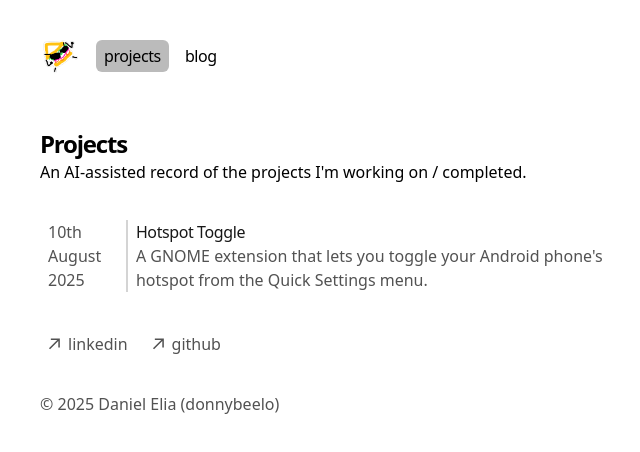
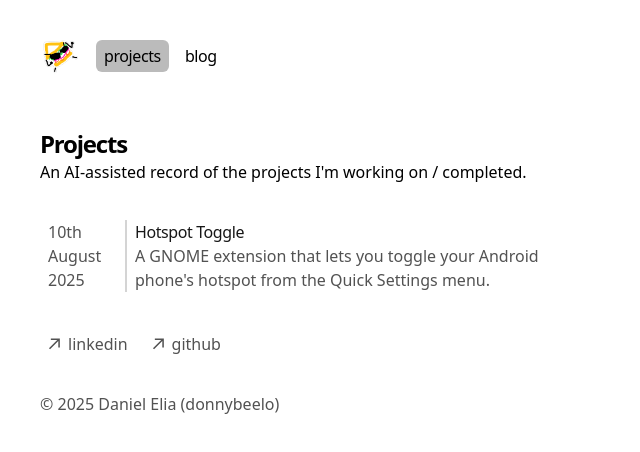
Before and after one commit to donnybeelo/donnybeelo.github.io, a Next.js app: page /projects in a window 1280 px wide. Shown: the top 452 px of the page, without its empty margins (312-952 px from the left). Built offline with nearby package versions, Linux system fonts and the light colour scheme.

Commit message:
Fix styling for desktop posts to fit to text once again

```diff
--- a/app/components/posts.tsx
+++ b/app/components/posts.tsx
@@ -38,7 +38,7 @@ function Posts({
 				.map((post) => (
 					<ShinyButton
 						key={post.slug}
-						className="flex flex-col space-y-1 mb-4 shinyButton w-full"
+						className="flex flex-col space-y-1 mb-4 shinyButton md:w-fit w-full"
 						path={`/${url}/${post.slug}`}
 					>
 						<div className="w-full flex flex-row space-x-0 md:space-x-2">
```
